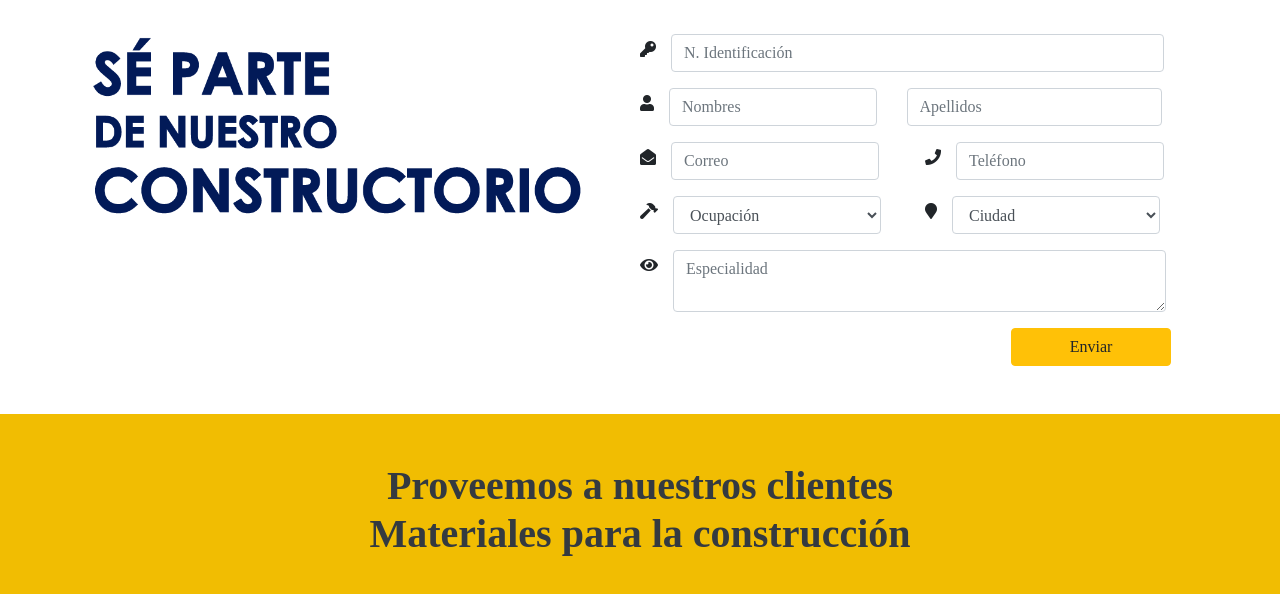
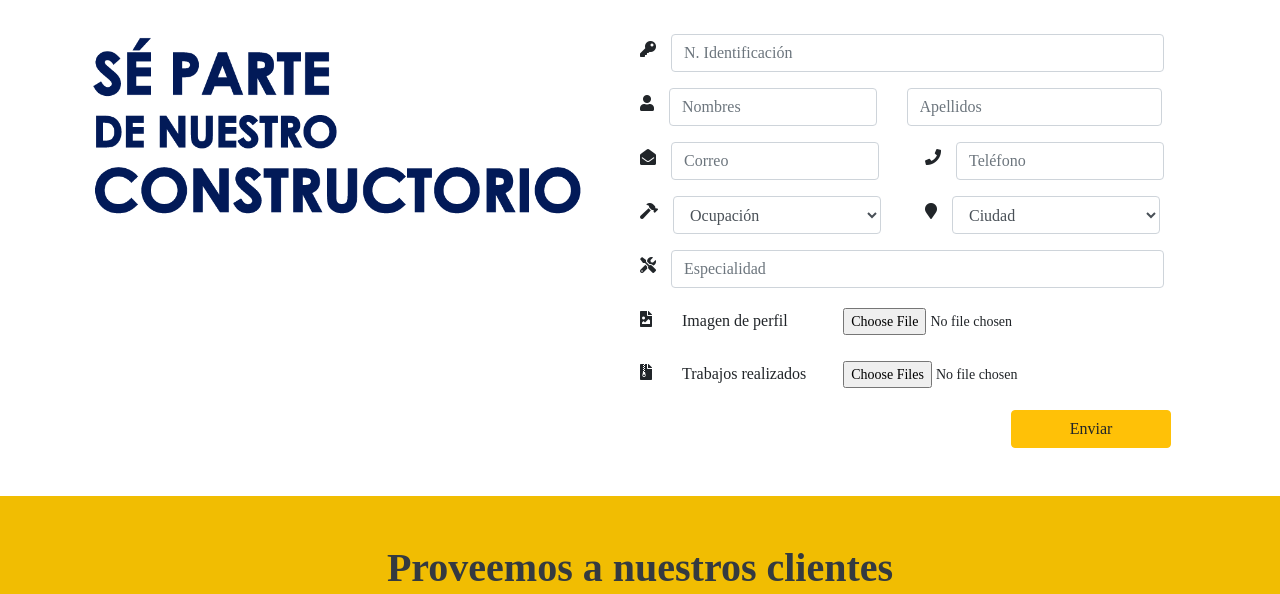
Before and after one commit to alarkan/constructorio, a PHP site: page / in a window 1280 px wide. Shown: the part 1386-1980 px from the top of the page. Run offline with PHP 8.4, Linux system fonts and the light colour scheme; some libraries are stand-ins or nearby versions.

Commit message:
Add Cerrar Session y Update home,index y perfil con foto subida de maestro
Update home,index y perfil con foto subida de maestro

```diff
--- a/index.php
+++ b/index.php
@@ -98,7 +98,7 @@ include_once'include/conexion.php';
 					<img src="img/se-parte-de-nuestro-constructorio.png" class="img-fluid">
 				</div>
 				<div class="col-md-6">
-					<form method="POST" action="index.php">
+					<form method="POST" action="index.php" enctype="multipart/form-data">
 						<div class="row my-3">
 							<div class="col-xs-1 pt-1 d-none d-md-block">
 								<span class="fas fa-key"></span>
@@ -169,10 +169,28 @@ include_once'include/conexion.php';
 						</div>
 						<div class="row mb-3">
 							<div class="col-xs-1 pt-1 d-none d-md-block">
-								<span class="fas fa-eye"></span>
+								<span class="fas fa-tools"></span>
 							</div>
 							<div class="col-md-11">
-								<textarea required class="form-control" id="especialidad" name="especialidad" placeholder="Especialidad"></textarea>
+								<input required class="form-control" id="especialidad" name="especialidad" placeholder="Especialidad"></input>
+							</div>
+						</div>
+						<div class="row mb-3">
+							<div class="col-xs-1 pt-1 d-none d-md-block">
+								<span class="fas fa-file-image"></span>
+							</div>
+							<div class="col-md-11">
+								<label class="form-label col-md-4">Imagen de perfil</label>
+								<input class="form-control-sm"  type="file" name="archivo">
+							</div>
+						</div>
+						<div class="row mb-3">
+							<div class="col-xs-1 pt-1 d-none d-md-block">
+								<span class="fas fa-file-archive"></span>
+							</div>
+							<div class="col-md-11">
+								<label class="form-label col-md-4">Trabajos realizados</label>
+								<input class="form-control-sm" type="file" multiple name="file[]">
 							</div>
 						</div>
 						<div class="row justify-content-end">
@@ -430,6 +448,44 @@ include_once'include/conexion.php';
 
 <?php
 if ($_POST) {
+	$archivo = $_FILES['archivo']['name'];
+	if (isset($archivo) && $archivo != "") {
+		$tipo = $_FILES['archivo']['type'];
+		$tamano = $_FILES['archivo']['size'];
+		$temp = $_FILES['archivo']['tmp_name'];
+		if (!((strpos($tipo, "gif") || strpos($tipo, "jpeg") || strpos($tipo, "jpg") || strpos($tipo, "png")) && ($tamano < 2000000))){
+			$_SESSION['message1']= "<script type='text/javascript'>alert('Error. La extensión o el tamaño de los archivos no es correcta, solo se permiten archivos .gif, .jpg, .png. y de 200 kb como máximo.');</script>";
+			header("location:index.php");
+			die();
+		}
+		else{
+			move_uploaded_file($temp, 'img/maestros/'.$archivo);
+		}
+	}else{
+		$archivo = "profile-default.png";
+	}
+
+
+	for($i=0;$i<5;$i++){
+		$filename = $_FILES['file']['name'][$i];
+
+		if (isset($filename) && $filename != "") {
+		$tipo2 = $_FILES['file']['type'][$i];
+		$tamano2 = $_FILES['file']['size'][$i];
+		$temp2 = $_FILES['file']['tmp_name'][$i];
+		if (!((strpos($tipo2, "gif") || strpos($tipo2, "jpeg") || strpos($tipo2, "jpg") || strpos($tipo2, "png")) && ($tamano2 < 2000000))){
+			$_SESSION['message1']= "<script type='text/javascript'>alert('Error. La extensión o el tamaño de los archivos no es correcta, solo se permiten archivos .gif, .jpg, .png. y de 200 kb como máximo.');</script>";
+			header("location:index.php");
+			die();
+		}
+		else{
+			move_uploaded_file($_FILES['file']['tmp_name'][$i],'img/maestros/'.$filename);
+		}
+	}else{
+		$filename = "profile-default.png";
+	}
+	}
+
 	$cedula = $_POST['cedula'];
 	$nombres = $_POST['nombres'];
 	$apellidos = $_POST['apellidos'];
@@ -438,7 +494,6 @@ if ($_POST) {
 	$ocupacion = $_POST['ocupacion'];
 	$ciudad = $_POST['ciudad'];
 	$especialidad = $_POST['especialidad'];
-
 	$sentencia = $mysqli->prepare("SELECT * FROM maestro WHERE cedula=?");
 	$sentencia->bind_param("i", $cedula);
 	$sentencia->execute();
@@ -448,8 +503,8 @@ if ($_POST) {
 		$_SESSION['message1']= "<script type='text/javascript'>alert('¡Error!.El Maestro con identificacion ".$cedula." ya existe verifique el valor ingresado');</script>";
 		header("location:index.php");
 	}else{
-		$sql_insertar = $mysqli->prepare("INSERT INTO maestro(cedula,nombres,apellidos,correo,telefono, ocupacion,ciudad,especialidad) VALUES (?,?,?,?,?,?,?,?)");
-		$sql_insertar->bind_param("ssssssss",$cedula,$nombres,$apellidos,$correo,$telefono,$ocupacion,$ciudad,$especialidad);
+		$sql_insertar = $mysqli->prepare("INSERT INTO maestro(cedula,nombres,apellidos,correo,telefono, ocupacion,ciudad,especialidad,imagen) VALUES (?,?,?,?,?,?,?,?,?)");
+		$sql_insertar->bind_param("sssssssss",$cedula,$nombres,$apellidos,$correo,$telefono,$ocupacion,$ciudad,$especialidad,$archivo);
 		$sql_insertar->execute();
 		$_SESSION['message1']= "<script type='text/javascript'>alert('Registro Exitoso');</script>";
 		header("location:index.php");
```
Also changed, not shown: cerrar_sesion.php (added, +23 -0 lines), home.php (+7 -0 lines), perfil.php (+5 -4 lines), img/maestros/1.png (added), img/maestros/profile-default.png (added).
